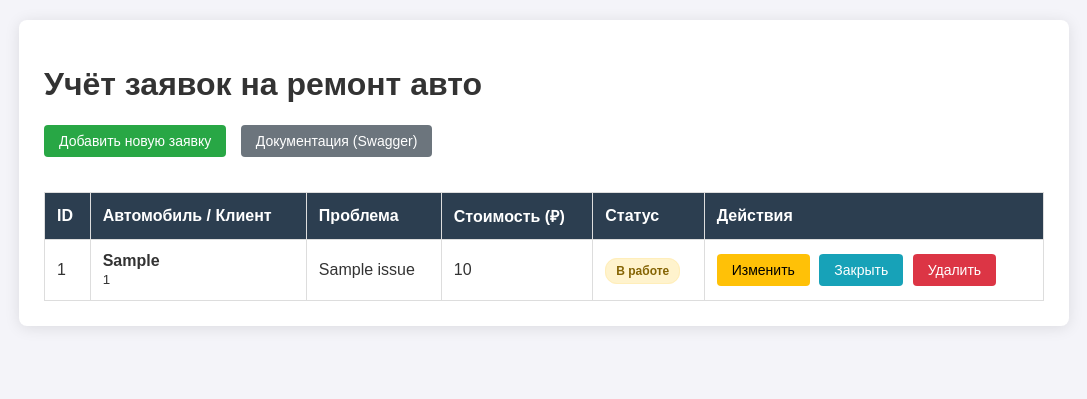
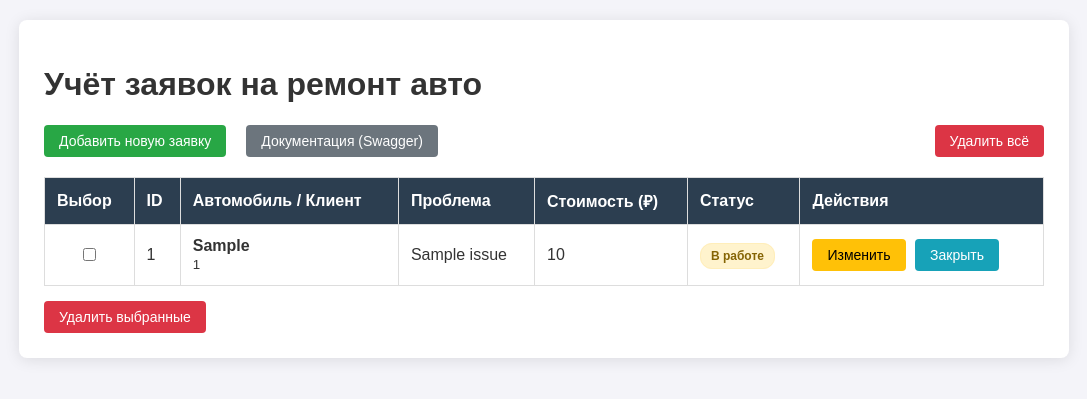
Before and after one commit to vleiht14-pixel/learn_project, a Flask app: page / in a window 1280 px wide. Shown: the top 399 px of the page, without its empty margins (96-1183 px from the left). Run offline with Flask 3, Linux system fonts and the light colour scheme; a database or web service that is not in the repository returns one stand-in record (values such as "Sample title"); data that the repository does not hold is empty.

Commit message:
Вот теперь точно финальная версия №2 Сделал дизайн поля для ввода номера телефона в едином стиле с другими полями. Было добавлено выделение заявок с возможностью удаления как всех заявок, так и выбранных

```diff
--- a/backend/schemas.py
+++ b/backend/schemas.py
@@ -52,3 +52,6 @@ class RepairCreate(RepairBase):
 
 class RepairRead(RepairBase):
     id: int
+
+class BulkDelete(BaseModel):
+   repair_ids: list[int]
--- a/frontend/app.py
+++ b/frontend/app.py
@@ -83,5 +83,19 @@ def delete_repair(repair_id):
     return redirect("/")
 
 
+@app.route("/delete_bulk", methods=["POST"])
+def delete_bulk():
+    repair_ids = request.form.getlist("repair_ids")
+    if repair_ids:
+        repair_ids = [int(rid) for rid in repair_ids]
+        requests.post(f"{API_URL}/repairs/bulk-delete", json={"repair_ids": repair_ids})
+    return redirect("/")
+
+@app.route("/delete_all", methods=["POST"])
+def delete_all():
+    requests.delete(f"{API_URL}/repairs")
+    return redirect("/")
+
+
 if __name__ == "__main__":
     app.run(port=5000)
--- a/frontend/static/style.css
+++ b/frontend/static/style.css
@@ -50,7 +50,7 @@ th {
 }
 .form-group { margin-bottom: 15px; }
 .form-group label { display: block; margin-bottom: 5px; font-weight: bold; }
-.form-group input[type="text"], .form-group input[type="number"] {
+.form-group input[type="text"], .form-group input[type="number"], .form-group input[type="tel"] {
     width: 100%;
     padding: 10px;
     box-sizing: border-box;
--- a/frontend/templates/index.html
+++ b/frontend/templates/index.html
@@ -8,12 +8,19 @@
 <body>
     <div class="container">
         <h1>Учёт заявок на ремонт авто</h1>
-        <a href="/create" class="btn" style="margin-bottom: 20px;">Добавить новую заявку</a>
-        <a href="http://127.0.0.1:8000/docs" target="_blank" class="btn-secondary" style="margin-bottom: 20px; text-decoration: none;">Документация (Swagger)</a>
 
+        <div style="margin-bottom: 20px; display: flex; gap: 10px; align-items: center;">
+            <a href="/create" class="btn">Добавить новую заявку</a>
+            <a href="http://127.0.0.1:8000/docs" target="_blank" class="btn-secondary" style="text-decoration: none;">Документация (Swagger)</a>
+            <form action="/delete_all" method="POST" style="margin: 0; margin-left: auto;">
+                <button type="submit" class="btn-danger">Удалить всё</button>
+            </form>
+        </div>
+        <form action="/delete_bulk" method="POST">
             <table>
                 <thead>
                     <tr>
+                        <th>Выбор</th>
                         <th>ID</th>
                         <th>Автомобиль / Клиент</th>
                         <th>Проблема</th>
@@ -25,10 +32,13 @@
                 <tbody>
                     {% for repair in repairs %}
                     <tr>
+                        <td style="text-align: center;">
+                            <input type="checkbox" name="repair_ids" value="{{ repair.id }}">
+                        </td>
                         <td>{{ repair.id }}</td>
                         <td>
                             <strong>{{ repair.car_model }}</strong><br>
-                        <small> {{ repair.phone_number }}</small>
+                            <small>{{ repair.phone_number }}</small>
                         </td>
                         <td>{{ repair.issue }}</td>
                         <td>{{ repair.estimated_cost }}</td>
@@ -47,19 +57,22 @@
                                 <button type="submit" class="btn-close">Закрыть</button>
                             </form>
                             {% endif %}
-
-                        <form action="/delete/{{ repair.id }}" method="POST" style="display:inline;">
-                            <button type="submit" class="btn-danger">Удалить</button>
-                        </form>
                         </td>
                     </tr>
                     {% else %}
                     <tr>
-                    <td colspan="6" style="text-align: center;">Заявок пока нет.</td>
+                        <td colspan="7" style="text-align: center;">Заявок пока нет.</td>
                     </tr>
                     {% endfor %}
                 </tbody>
             </table>
+
+            {% if repairs %}
+            <div style="margin-top: 15px;">
+                <button type="submit" class="btn-danger">Удалить выбранные</button>
+            </div>
+            {% endif %}
+        </form>
         </div>
 </body>
 </html>
```
Also changed, not shown: backend/crud.py (+21 -0 lines), backend/main.py (+11 -1 lines). Lines whose indentation alone changed are shown as unchanged.
